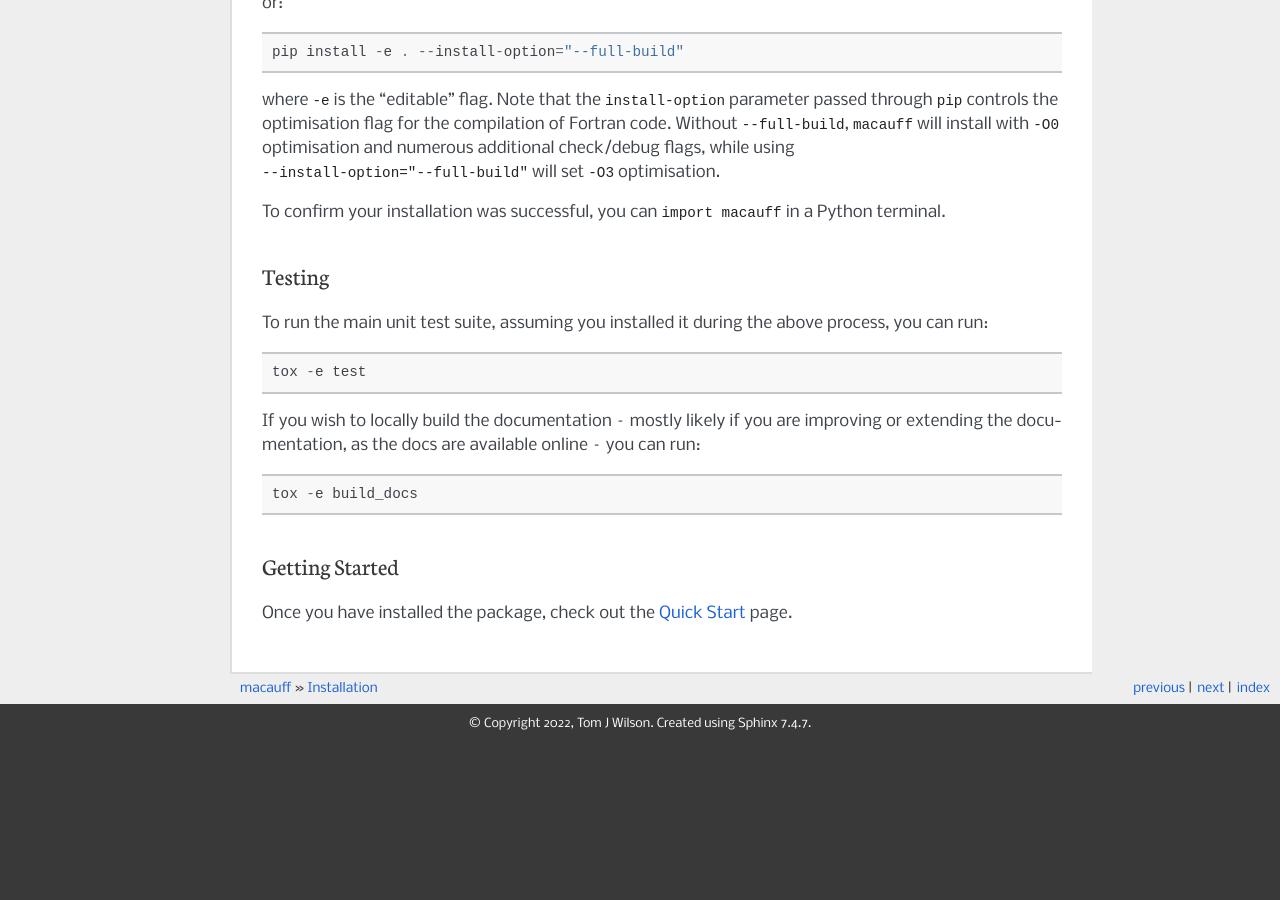
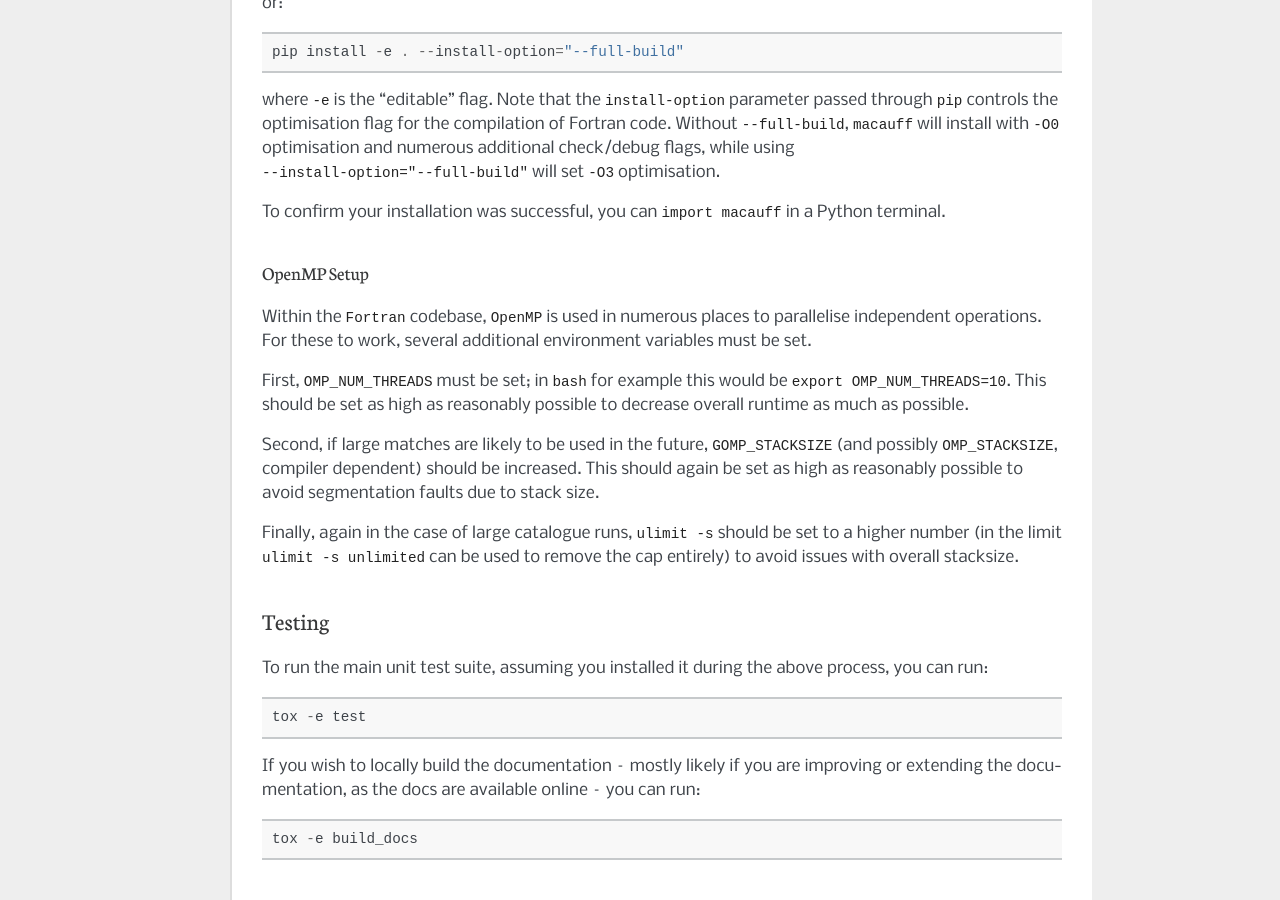
Before and after one commit to macauff/macauff, a Sphinx documentation site: the page built from docs/installation.rst, in a window 1280 px wide and 900 px high, scrolled down 2006 px. Built offline with Sphinx 7.4.7, drawn with Linux system fonts in a browser that asks for light colours; before the commit the page ends 2749 px from its top, so only the background shows below that.

Commit message:
Added reference to needing to set OpenMP-specific flags during setup.

```diff
--- a/docs/installation.rst
+++ b/docs/installation.rst
@@ -79,6 +79,17 @@ where ``-e`` is the "editable" flag. Note that the ``install-option`` parameter
 
 To confirm your installation was successful, you can ``import macauff`` in a Python terminal.
 
+OpenMP Setup
+------------
+
+Within the ``Fortran`` codebase, ``OpenMP`` is used in numerous places to parallelise independent operations. For these to work, several additional environment variables must be set.
+
+First, ``OMP_NUM_THREADS`` must be set; in ``bash`` for example this would be ``export OMP_NUM_THREADS=10``. This should be set as high as reasonably possible to decrease overall runtime as much as possible.
+
+Second, if large matches are likely to be used in the future, ``GOMP_STACKSIZE`` (and possibly ``OMP_STACKSIZE``, compiler dependent) should be increased. This should again be set as high as reasonably possible to avoid segmentation faults due to stack size.
+
+Finally, again in the case of large catalogue runs, ``ulimit -s`` should be set to a higher number (in the limit ``ulimit -s unlimited`` can be used to remove the cap entirely) to avoid issues with overall stacksize.
+
 Testing
 =======
 
```
